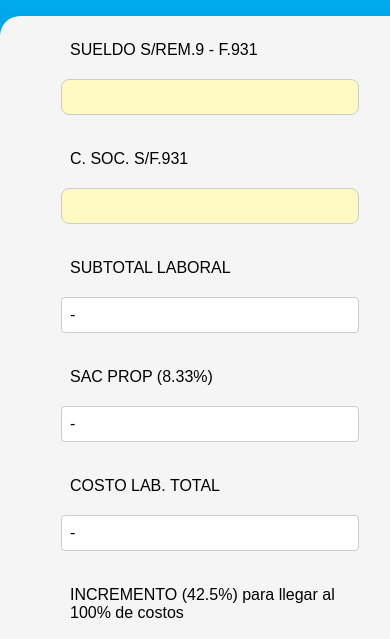
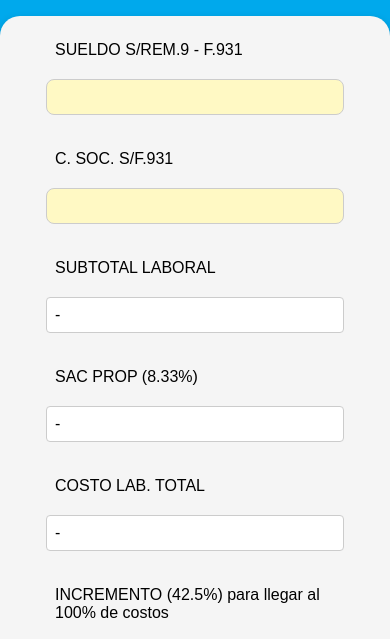
Before and after one commit to MiguelAngelBusto/CalculoPromedio, a plain HTML site: page index.html in a window 390 px wide. Shown: the part 199-838 px from the top of the page. Drawn offline with Linux system fonts and the light colour scheme.

Commit message:
Update styles.css

```diff
--- a/styles.css
+++ b/styles.css
@@ -118,11 +118,8 @@ span {
 @media (max-width: 600px) {
   .container {
     padding: 15px;
-     width: 100%;
     max-width: 100%;
     min-height: auto;}
-    border-top-left-radius: 25px;
-  border-top-right-radius: 25px;
   }
 
   .row {
```
